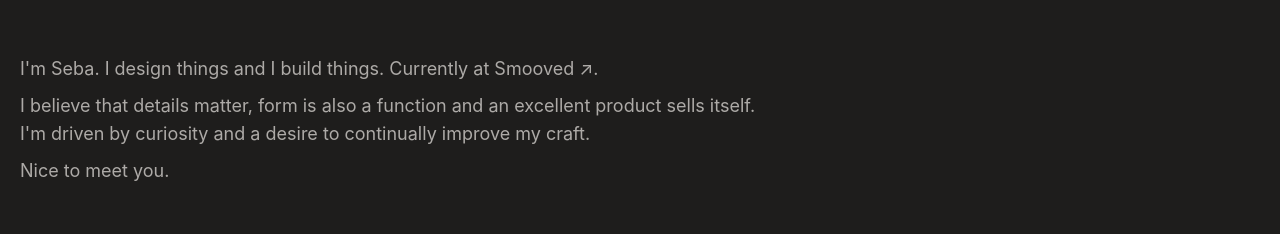
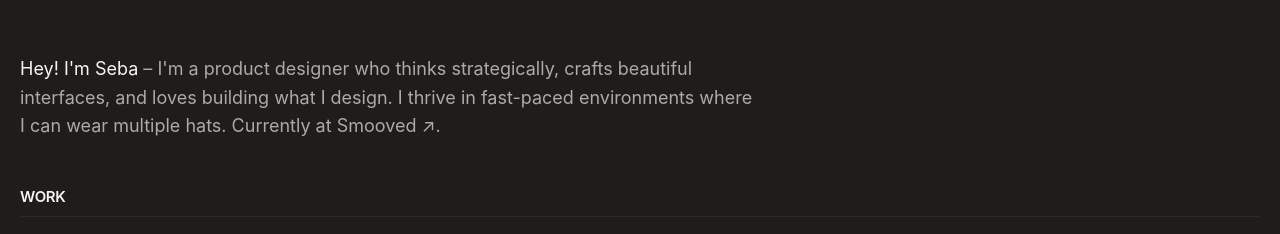
Before and after one commit to gewoonseba/portfolio, a Next.js app: page / in a window 1280 px wide. Shown: the part 259-493 px from the top of the page. Built offline with nearby package versions, Linux system fonts and the light colour scheme; grey boxes are pictures that could not be loaded.

Commit message:
udpate copy

```diff
--- a/app/(design)/page.tsx
+++ b/app/(design)/page.tsx
@@ -21,7 +21,10 @@ export default function Design() {
       </section>
       <section className="flex max-w-prose flex-col gap-2 py-10">
         <p>
-          I&apos;m Seba. I design things and I build things. Currently at{" "}
+          <span className="text-primary">Hey! I&apos;m Seba</span> – I&apos;m a
+          product designer who thinks strategically, crafts beautiful
+          interfaces, and loves building what I design. I thrive in fast-paced
+          environments where I can wear multiple hats. Currently at{" "}
           <Link
             className="hover:text-primary whitespace-nowrap transition-all duration-150 hover:underline"
             href="https://www.smooved.be"
@@ -30,12 +33,6 @@ export default function Design() {
           </Link>
           .{" "}
         </p>
-        <p>
-          I believe that details matter, form is also a function and an
-          excellent product sells itself. I&apos;m driven by curiosity and a
-          desire to continually improve my craft.
-        </p>
-        <p>Nice to meet you.</p>
       </section>
       <section className="py-10">
         <Work />
@@ -46,7 +43,8 @@ export default function Design() {
           Let&apos;s talk
         </h2>
         <p className="max-w-prose pt-4">
-          For any inquiries, send me an e-mail over at{" "}
+          Got a cool project in mind? Just want to geek out about design? Drop
+          me a line at{" "}
           <Link
             className="hover:text-primary whitespace-nowrap transition-all duration-150 hover:underline"
             href="mailto:seba@gewoonseba.com?subject=Hi%20👋"
```
